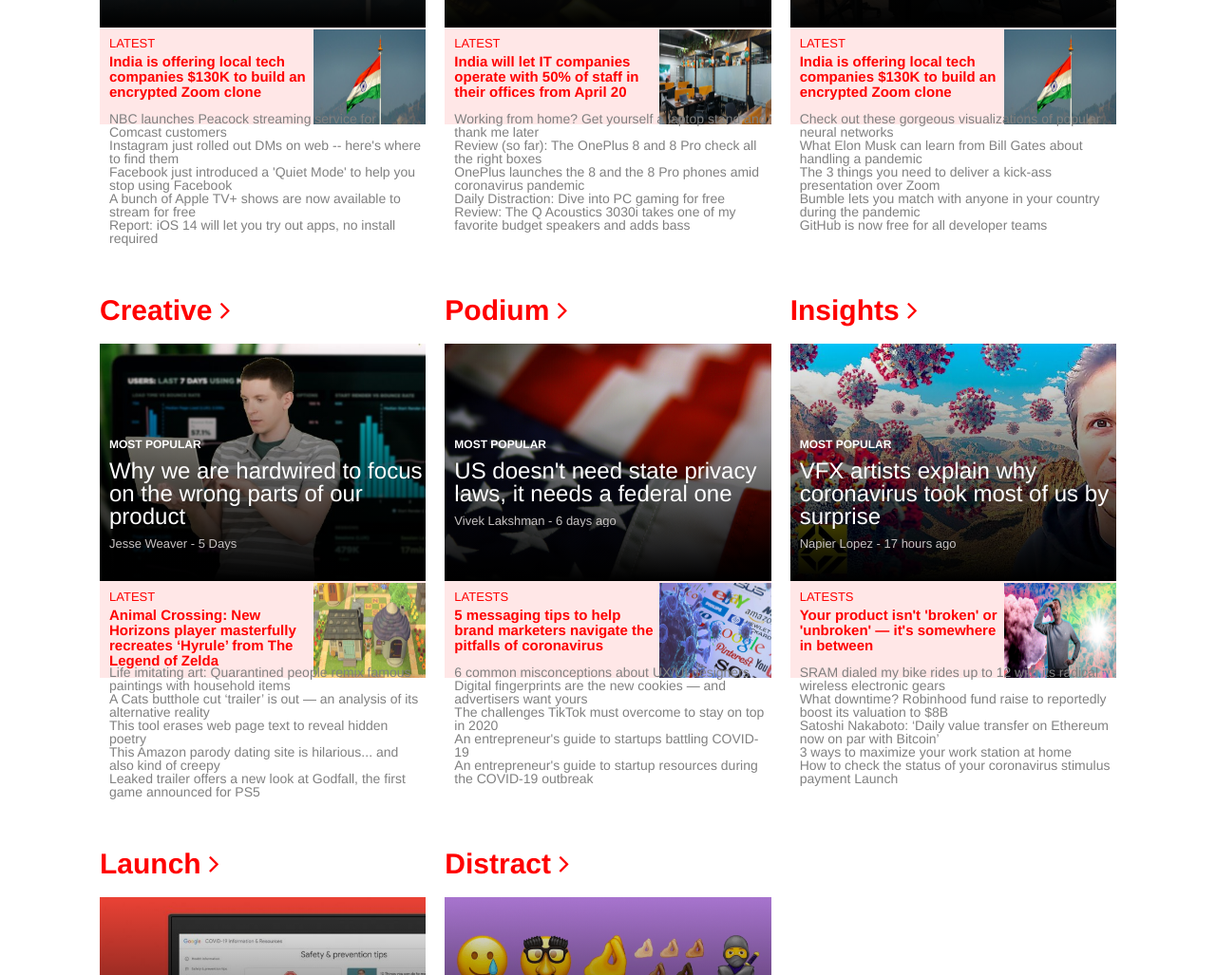
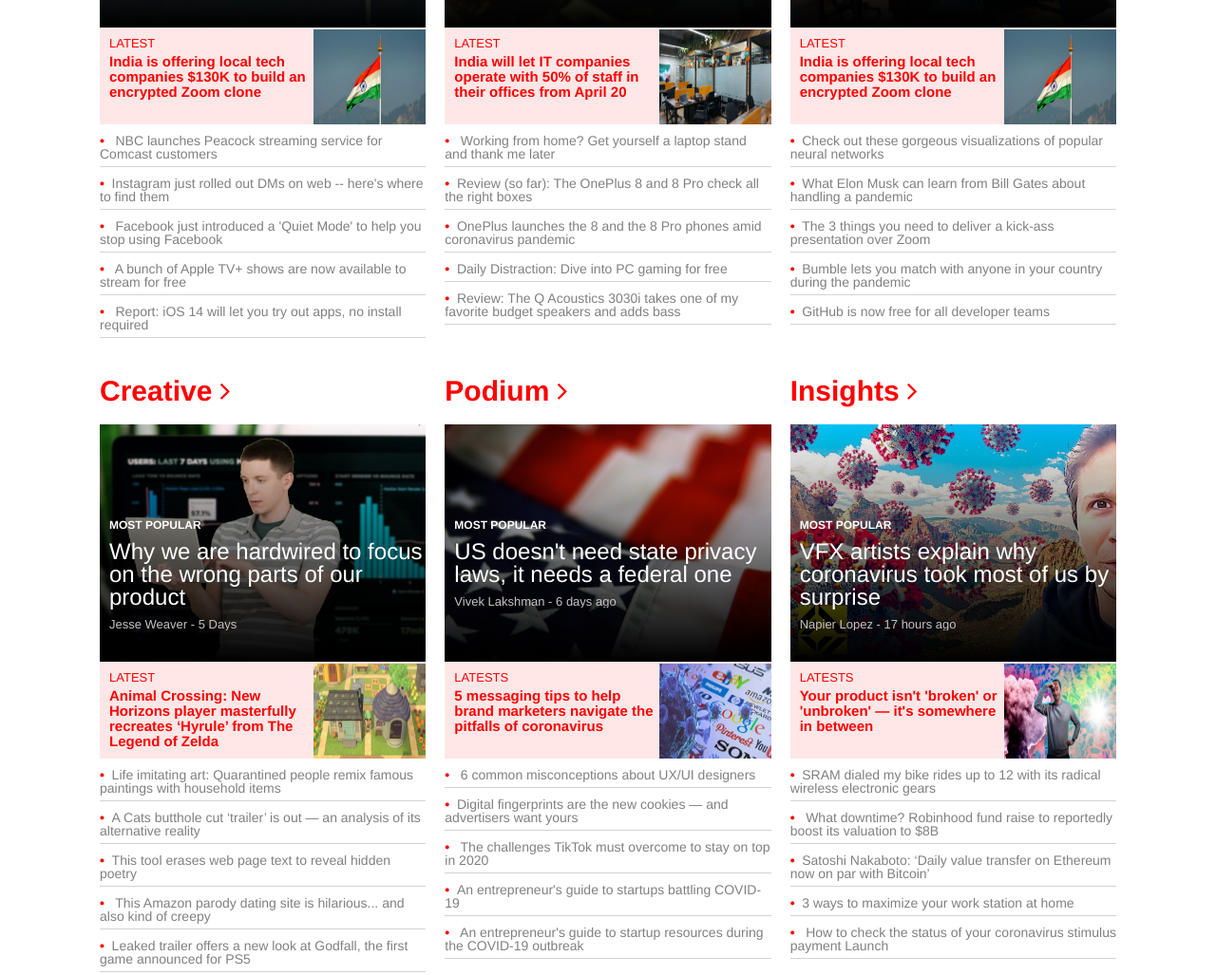
Before and after one commit to imhilla/thenextweb, a plain HTML site: page index.html in a window 1280 px wide. Shown: the part 1996-3023 px from the top of the page at 95% size. Drawn offline with Linux system fonts and the light colour scheme.

Commit message:
update style

```diff
--- a/style.css
+++ b/style.css
@@ -1037,16 +1037,25 @@ body {
   color: gray;
   font-size: 14px;
 }
-
+/*
 hr {
   border: 0.5px solid lightgray;
+}
+*/
+
+.news-articles-li h4 a::before {
+  content: "\2022";
+  color: red;
+  font-weight: bold;
+  display: inline-block;
+  width: 0.9em;
 }
 
 .news-articles-li h4 a {
   display: block;
   position: relative;
-  top: -13px;
-  padding-left: 10px;
+  padding: 10px 0 6px 0;
+  border-bottom: 0.5px solid lightgray;
 }
 
 .news-articles-li a:hover {
```
